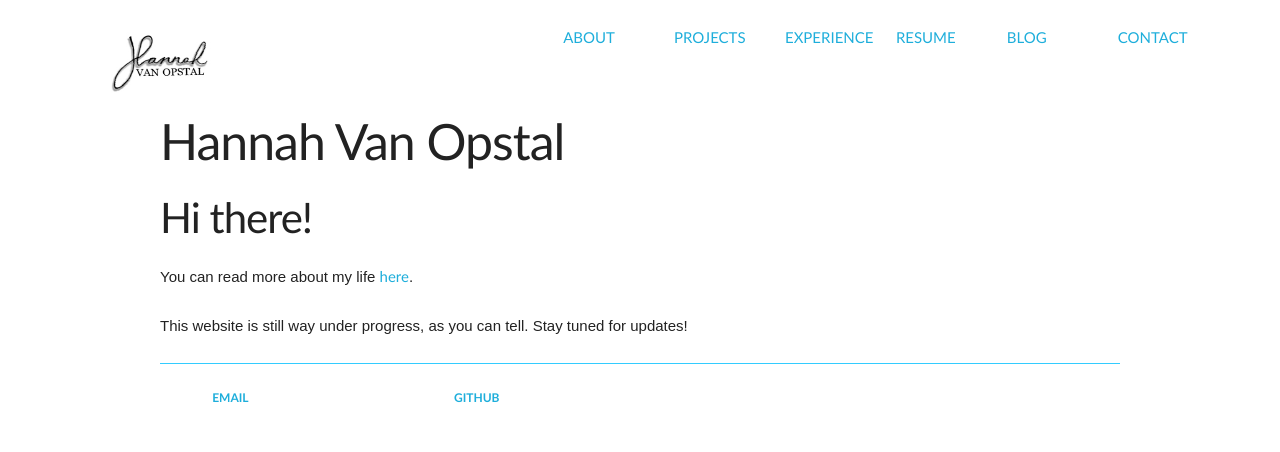
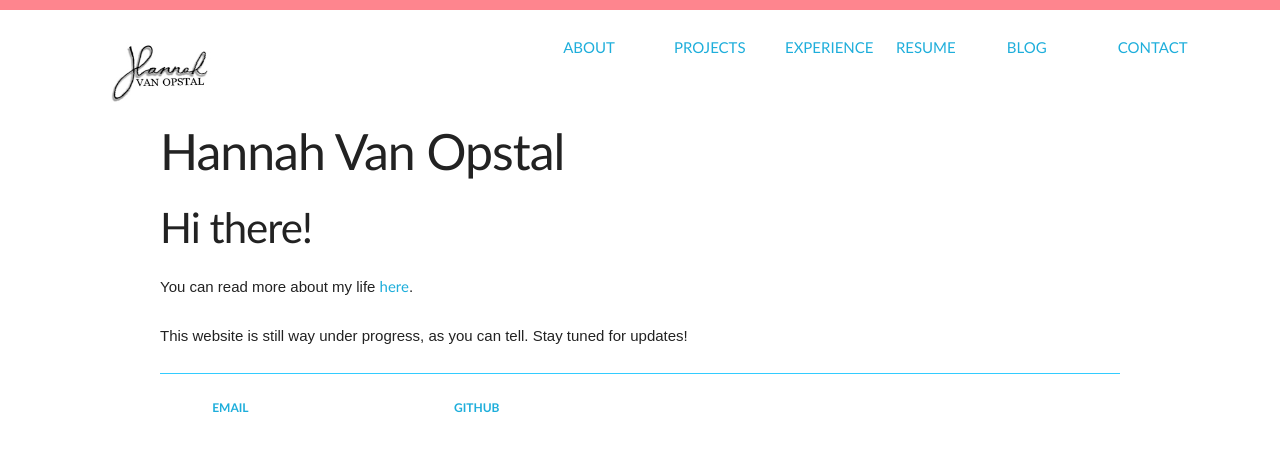
Before and after one commit to hvanopstal/hvanopstal.github.io, a Jekyll site: the page index.html, which Jekyll copies as it is, in a window 1280 px wide. Shown: the top 452 px of the page. Built offline with Jekyll 4.4.1, drawn with Linux system fonts in a browser that asks for light colours.

Commit message:
Update index.html
added padding to top border

```diff
--- a/index.html
+++ b/index.html
@@ -13,7 +13,7 @@
   </head>
   <body>
     <div class="navigation bar">
-      <div style="background-color: #FE858E; margin-top: 15px;"></div>
+      <div style="background-color: #FE858E; padding-top: 10px;"></div>
       <div class="row">
         <div class="row navigation bar">
           <div class="one column">
```
